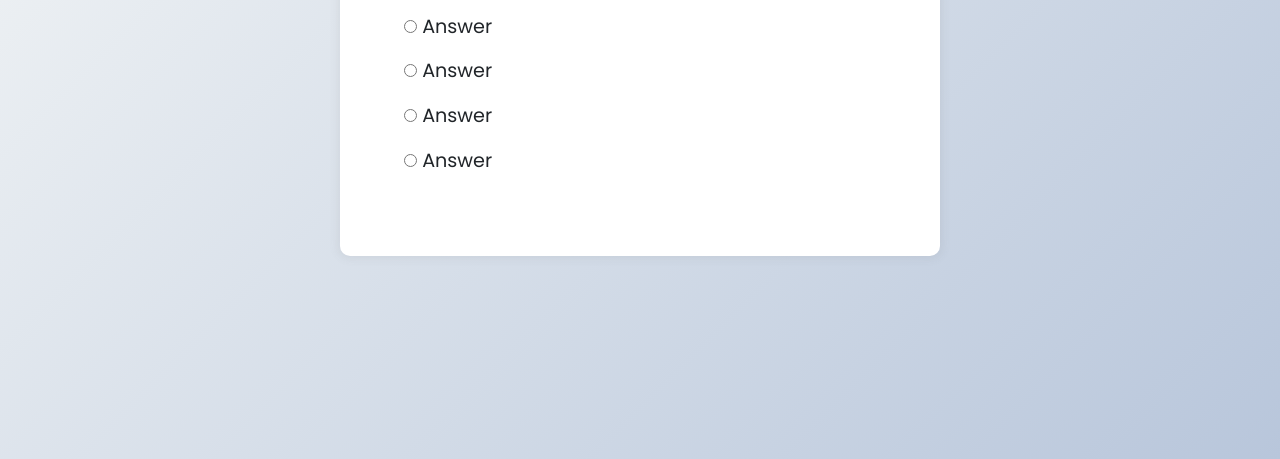
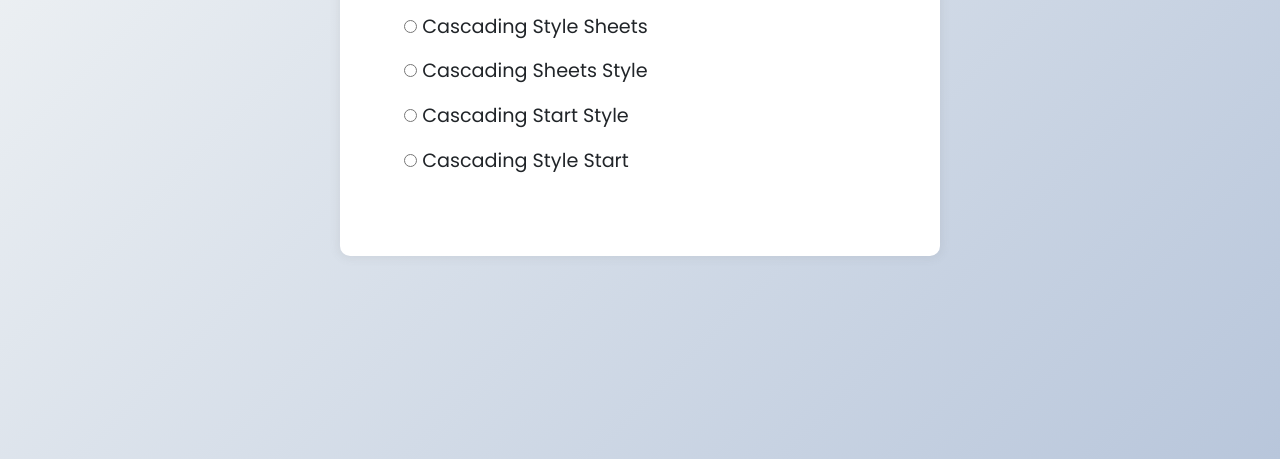
Before and after one commit to AshvinRavat/quiz, a plain HTML site: page index.html in a window 1280 px wide. Shown: the part 341-800 px from the top of the page. Drawn offline with nearby package versions, Linux system fonts and the light colour scheme.

Commit message:
displaying questions and list them

```diff
--- a/index.html
+++ b/index.html
@@ -11,60 +11,154 @@
 <body>
      <div class="quiz-container" id="quiz">
          <div class="quiz-header">
-             <h2 id="question">Question Text</h2>
+             <h2 id="question"></h2>
              <ul>
                  <li>
-                     <input type="radio" name="answer" id="a" class="answer">
-                     <label for="a" id="a_text">Answer</label>
+                     <input type="radio" id="for-option1" class="answer" name="options">
+                     <label for="for-option1" id="option1"
+                     onclick="showNextQuestionButtonOnOptionCheck();"></label>
                  </li>
                  <li>
-                     <input type="radio" name="answer" id="b" class="answer">
-                     <label for="b" id="b_text">Answer</label>
+                     <input type="radio" id="for-option2" class="answer" name="options[]">
+                     <label for="for-option2" id="option2" onclick="showNextQuestionButtonOnOptionCheck();"></label>
                  </li>
                  <li>
-                     <input type="radio" name="answer" id="c" class="answer">
-                     <label for="c" id="c_text">Answer</label>
+                     <input type="radio" id="for-option3" class="answer" name="options[]">
+                     <label for="for-option3" id="option3" onclick="showNextQuestionButtonOnOptionCheck();"></label>
                  </li>
                  <li>
-                     <input type="radio" name="answer" id="d" class="answer">
-                     <label for="d" id="d_text">Answer</label>
+                     <input type="radio" id="for-option4" class="answer" name="options[]">
+                     <label for="for-option4" id="option4" onclick="showNextQuestionButtonOnOptionCheck();"></label>
                  </li>
              </ul>
          </div>
+            <button id="next-question" onclick="showNextQuestion();" style="display: none;">Next</button>
+            <button id="last-question" style="display: none;">Submit</button>
      </div>
      <script src="https://cdn.jsdelivr.net/npm/@popperjs/core@2.11.6/dist/umd/popper.min.js""></script>
      <script src="https://cdn.jsdelivr.net/npm/bootstrap@5.2.2/dist/js/bootstrap.min.js"></script>
+
+     <script>
+        var questionsIndex = 0;
+
+        const questionsAndItsOptions = {
+           questions :
+           [
+                 {
+                    question:"Full Form Of Css?",
+                    Option1:"Cascading Style Sheets",
+                    Option2:"Cascading Sheets Style",
+                    Option3:"Cascading Start Style",
+                    Option4:"Cascading Style Start"
+                 },
+                 {
+                    question:"Full Form Of JS?",
+                    Option1:"Java Script",
+                    Option2:"Java Sorting",
+                    Option3:"Java Styles",
+                    Option4:"none of above"
+                 },
+                 {
+                    question:"Full Form Of HTML",
+                    Option1:"Hyper Text Maker Language",
+                    Option2:"HTML Language",
+                    Option3:"Hyper Text Markup Language",
+                    Option4:"none of above"
+                 },
+                 {
+                    question:"Full Form Of PHP",
+                    Option1:"Personal Home Page",
+                    Option2:"PHP Language",
+                    Option3:"Predefine Home Page",
+                    Option4:"none of above"
+                 },
+                 {
+                    question:"Full Form Of AJAX ",
+                    Option1:" Asynchronous JavaScript And XML.",
+                    Option2:"AJAX",
+                    Option3:"Asynchronous JavaScript And Language .",
+                    Option4:"none of above"
+                 },
+           ]
+        }
+        var lastQuestionIndex = Object.keys(questionsAndItsOptions.questions).length;
+
+        function displayQuestions() {
+            document.getElementById('question').innerHTML =
+            questionsAndItsOptions.questions[questionsIndex].question;
+        }
+
+        function checkOptionsAreSelected() {
+            var option1RadioButtonValue = document.getElementById("for-option1");
+            var option2RadioButtonValue = document.getElementById("for-option2");
+            var option3RadioButtonValue = document.getElementById("for-option3");
+            var option4RadioButtonValue = document.getElementById("for-option4");
+
+            if (option1RadioButtonValue.checked) {
+            document.getElementById("for-option1").checked = false;
+            }
+
+            if (option2RadioButtonValue.checked) {
+            document.getElementById("for-option2").checked = false;
+            }
+
+            if (option3RadioButtonValue.checked) {
+            document.getElementById("for-option3").checked = false;
+            }
+
+            if (option4RadioButtonValue.checked) {
+            document.getElementById("for-option4").checked = false;
+            }
+        }
+
+        function displayOptionsOfQuestions() {
+
+            checkOptionsAreSelected();
+
+             document.getElementById('for-option1').value =
+             questionsAndItsOptions.questions[questionsIndex].Option1;
+
+
+             document.getElementById('option1').innerHTML =
+             questionsAndItsOptions.questions[questionsIndex].Option1;
+
+             document.getElementById('option2').innerHTML =
+             questionsAndItsOptions.questions[questionsIndex].Option2;
+
+             document.getElementById('option3').innerHTML =
+             questionsAndItsOptions.questions[questionsIndex].Option3;
+
+             document.getElementById('option4').innerHTML =
+             questionsAndItsOptions.questions[questionsIndex].Option4;
+        }
+
+         function displayQuestionAndOptions() {
+            displayQuestions();
+            displayOptionsOfQuestions();
+         }
+
+        displayQuestionAndOptions();
+
+        function showNextQuestionButtonOnOptionCheck() {
+            questionsIndex++;
+
+            if (questionsIndex === lastQuestionIndex) {
+                document.getElementById("last-question").style = "display : block";
+            }
+            else {
+                document.getElementById("next-question").style = "display : block";
+            }
+        }
+
+        function hideNextQuestionButton() {
+            document.getElementById("next-question").style = "display : none";
+        }
+
+        function showNextQuestion() {
+            hideNextQuestionButton();
+            displayQuestionAndOptions();
+        }
+
+     </script>
 </body>
 </html>
-
-<script>
-    var questionAndItsOrations = {
-       questionOneAndOptions : [
-            {
-                "question1": 'Full Form of Css',
-                "option1": 'Cascading Style Sheets',
-                "option2": 'Cascading Sheets Style ',
-                "option3": 'Coding Sheets Style ',
-                "option4": 'Coding Style Sheets ',
-            }
-       ],
-       questionTwoAndOptions : [
-            {
-                "questionTwo": 'Full Form of js',
-                "optionOne": 'Cascading Style Sheets',
-                "optionTwo": 'Cascading Sheets Style ',
-                "optionThree": 'Coding Sheets Style ',
-                "optionFour": 'Coding Style Sheets ',
-            }
-       ],
-       questionTwoAndOptions : [
-            {
-                "questionOne": 'Full Form of js',
-                "optionOne": 'Cascading Style Sheets',
-                "optionTwo": 'Cascading Sheets Style ',
-                "optionThree": 'Coding Sheets Style ',
-                "optionFour": 'Coding Style Sheets ',
-            }
-       ],
-    };
-</script>
```
